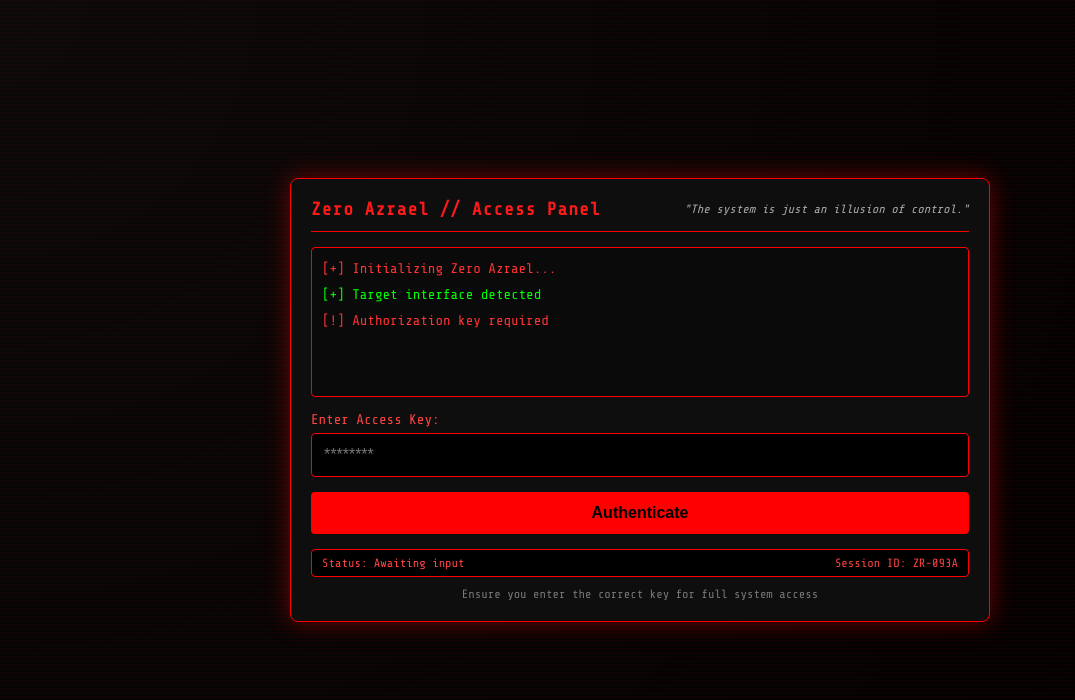
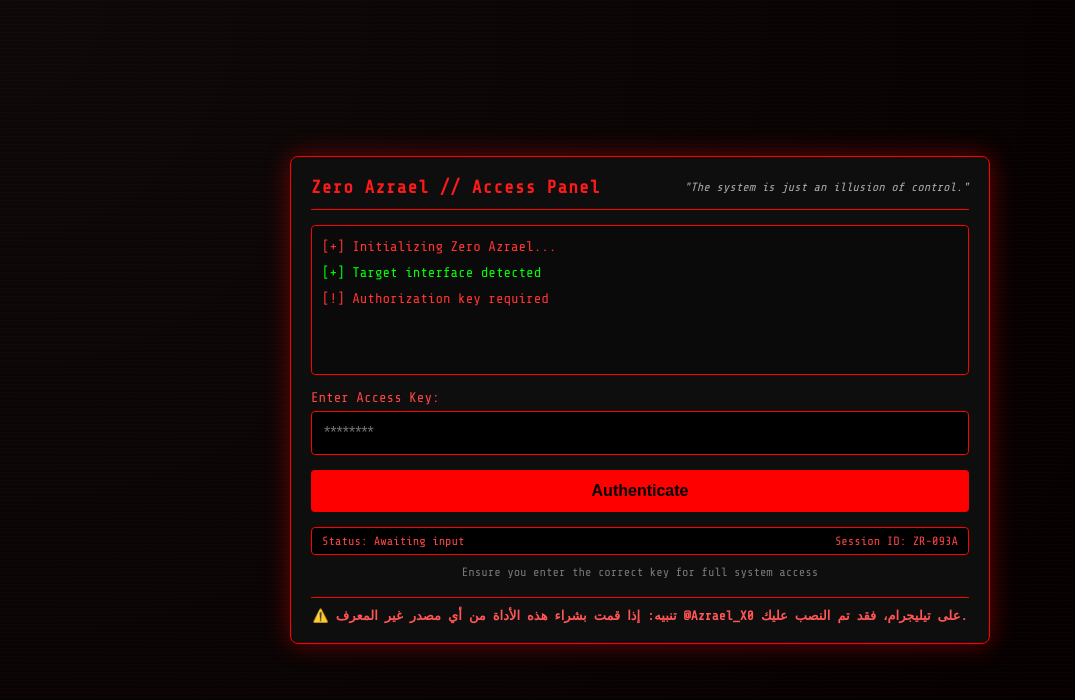
Before and after one commit to aneros112/Zero_A, a plain HTML site: page index.html in a window 1280 px wide. Shown: the top 700 px of the page, without its empty margins (0-1075 px from the left). Drawn offline with nearby package versions, Linux system fonts and the light colour scheme.

Commit message:
Update index.html

```diff
--- a/index.html
+++ b/index.html
@@ -129,6 +129,16 @@
       text-align: center;
     }
 
+    .warning-msg {
+      margin-top: 18px;
+      font-size: 13px;
+      color: #ff5555;
+      text-align: center;
+      font-weight: bold;
+      border-top: 1px solid #f00;
+      padding-top: 10px;
+    }
+
     /* Subtle animated scanline overlay */
     body::before {
       content: "";
@@ -178,6 +188,11 @@
     </div>
 
     <div class="hint">Ensure you enter the correct key for full system access</div>
+
+    <!-- التحذير -->
+    <div class="warning-msg">
+      ⚠️ تنبيه: إذا قمت بشراء هذه الأداة من أي مصدر غير المعرف <strong>@Azrael_X0</strong> على تيليجرام، فقد تم النصب عليك.
+    </div>
   </div>
 
   <script>
```
